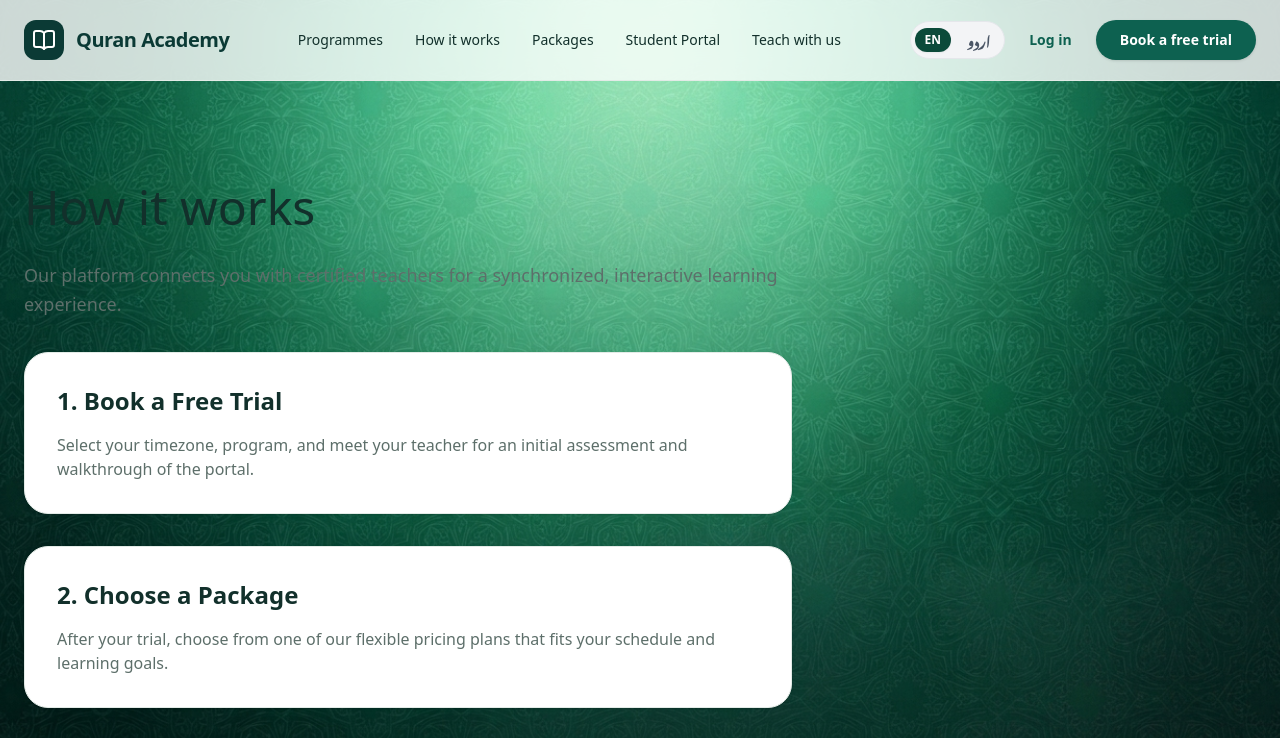
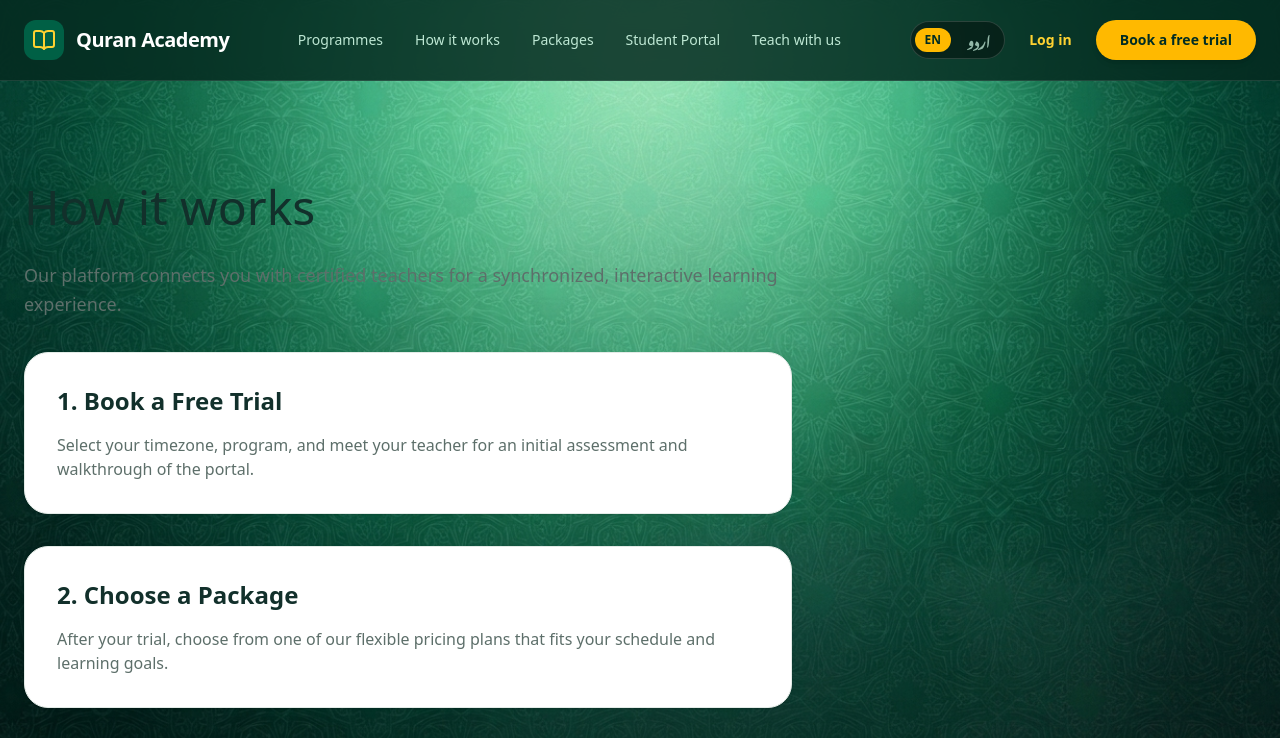
Before and after one commit to mdawoodali/QURAN-ACADEMY-APP, a Next.js app in the folder apps/web/: page /how-it-works in a window 1280 px wide. Shown: the top 738 px of the page. Built offline with nearby package versions, Linux system fonts and the light colour scheme; a web font is replaced by a local one.

Commit message:
style(navbar): update PublicNavbar to dark emerald glass aesthetic

```diff
--- a/apps/web/src/components/PublicNavbar.tsx
+++ b/apps/web/src/components/PublicNavbar.tsx
@@ -8,44 +8,44 @@ export default function PublicNavbar() {
   const { language, setLanguage, t, dir } = useLanguage();
 
   return (
-    <header className="w-full bg-white/80 backdrop-blur-md sticky top-0 z-50 border-b border-[var(--color-line)]">
+    <header className="w-full bg-[#052b20]/85 backdrop-blur-md sticky top-0 z-50 border-b border-white/10 text-white">
       <div className="max-w-[1280px] mx-auto px-6 h-20 flex items-center justify-between">
         <Link href="/" className="flex items-center gap-3">
-          <div className="bg-[var(--color-green-900)] p-2 rounded-xl text-white">
+          <div className="bg-emerald-800 p-2 rounded-xl text-amber-300">
             <BookOpen size={24} />
           </div>
-          <span className="font-serif font-bold text-xl text-[var(--color-green-900)] tracking-tight">
+          <span className="font-serif font-bold text-xl text-white tracking-tight">
             {t("brand")}
           </span>
         </Link>
 
-        <nav className="hidden md:flex items-center gap-8 text-[var(--color-ink)] font-medium text-sm">
-          <Link href="/programmes" className="hover:text-[var(--color-green-600)] transition">
+        <nav className="hidden md:flex items-center gap-8 text-emerald-100/90 font-medium text-sm">
+          <Link href="/programmes" className="hover:text-amber-300 transition">
             {t("programmes")}
           </Link>
-          <Link href="/how-it-works" className="hover:text-[var(--color-green-600)] transition">
+          <Link href="/how-it-works" className="hover:text-amber-300 transition">
             {t("howItWorks")}
           </Link>
-          <Link href="/packages" className="hover:text-[var(--color-green-600)] transition">
+          <Link href="/packages" className="hover:text-amber-300 transition">
             {t("packages")}
           </Link>
-          <Link href="/student/progress" className="hover:text-[var(--color-green-600)] transition">
+          <Link href="/student/progress" className="hover:text-amber-300 transition">
             {t("studentPortal")}
           </Link>
-          <Link href="/teach-with-us" className="hover:text-[var(--color-green-600)] transition">
+          <Link href="/teach-with-us" className="hover:text-amber-300 transition">
             {t("teachWithUs")}
           </Link>
         </nav>
 
         <div className="flex items-center gap-6">
           {/* Active EN / UR Toggle Switcher */}
-          <div className="hidden sm:flex items-center gap-1.5 text-xs font-bold bg-gray-100 p-1 rounded-full border border-gray-200">
+          <div className="hidden sm:flex items-center gap-1.5 text-xs font-bold bg-black/40 p-1 rounded-full border border-white/15">
             <button
               onClick={() => setLanguage("en")}
               className={`px-2.5 py-1 rounded-full transition-all ${
                 language === "en"
-                  ? "bg-[#0C4A3A] text-white shadow-xs"
-                  : "text-gray-600 hover:text-black"
+                  ? "bg-amber-400 text-emerald-950 shadow-xs"
+                  : "text-emerald-100/70 hover:text-white"
               }`}
             >
               EN
@@ -54,18 +54,18 @@ export default function PublicNavbar() {
               onClick={() => setLanguage("ur")}
               className={`px-2.5 py-1 rounded-full transition-all font-urdu text-sm ${
                 language === "ur"
-                  ? "bg-[#0C4A3A] text-white shadow-xs"
-                  : "text-gray-600 hover:text-black"
+                  ? "bg-amber-400 text-emerald-950 shadow-xs"
+                  : "text-emerald-100/70 hover:text-white"
               }`}
             >
               اردو
             </button>
           </div>
 
-          <Link href="/login" className="hidden sm:block text-sm font-bold text-[var(--color-green-600)] hover:text-[var(--color-green-900)]">
+          <Link href="/login" className="hidden sm:block text-sm font-bold text-amber-300 hover:text-amber-200">
             {t("login")}
           </Link>
-          <Link href="/trial" className="bg-[var(--color-green-600)] hover:bg-[var(--color-green-900)] text-white text-sm font-bold px-6 py-2.5 rounded-full transition shadow-sm">
+          <Link href="/trial" className="bg-amber-400 hover:bg-amber-300 text-emerald-950 text-sm font-bold px-6 py-2.5 rounded-full transition shadow-md">
             {t("bookFreeTrial")}
           </Link>
         </div>
```
